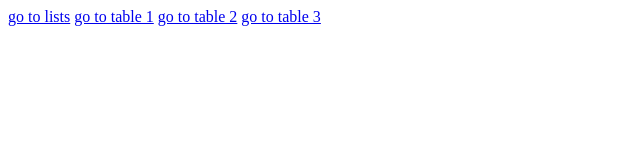
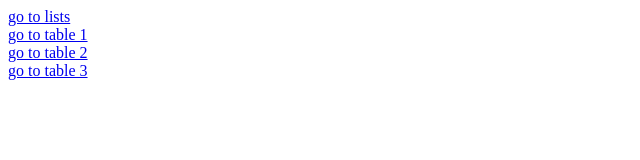
Before and after one commit to ghenakerzoon/table-html, a plain HTML site: page index.html in a window 1280 px wide. Shown: the whole page, without its empty margins (0-640 px from the left). Drawn offline with Linux system fonts and the light colour scheme.

Commit message:
Update index.html

```diff
--- a/index.html
+++ b/index.html
@@ -6,9 +6,10 @@
     <title>Document</title>
 </head>
 <body>
-    <a href="list.html">go to lists</a>
-    <a href="table1.html">go to table 1</a>
-    <a href="table2.html">go to table 2</a>
+    <a href="list.html">go to lists</a><br>
+    <a href="table1.html">go to table 1</a><br>
+    <a href="table2.html">go to table 2</a><br>
     <a href="table3.html">go to table 3</a>
 </body>
+
 </html>
```
